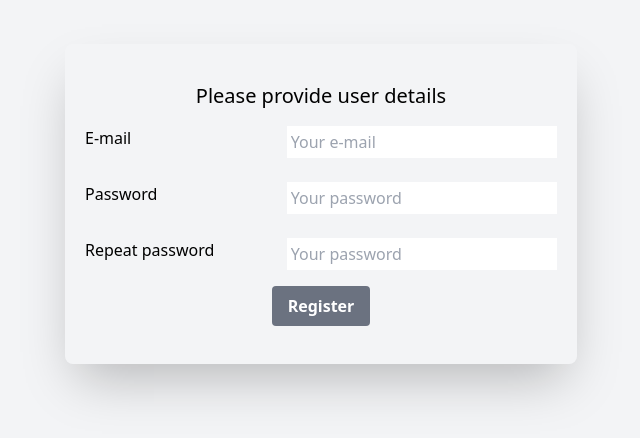
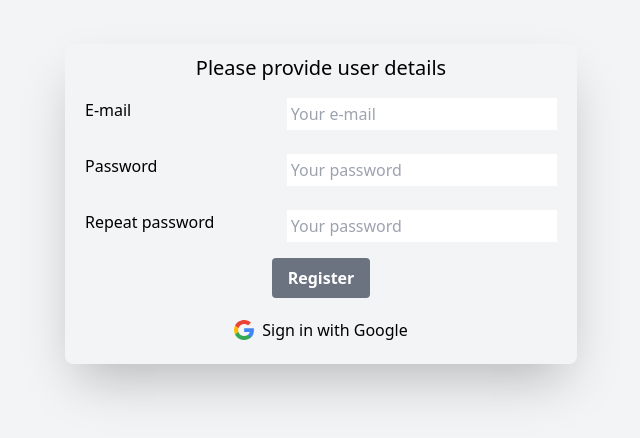
Before and after one commit to gintsgints/wirc, a Vue app: page /register in a window 1280 px wide. Shown: the part 196-634 px from the top of the page, without its empty margins (319-959 px from the left). Built offline with nearby package versions, Linux system fonts and the light colour scheme; no server answers.

Commit message:
Added google auth

```diff
--- a/src/views/Register.vue
+++ b/src/views/Register.vue
@@ -46,21 +46,40 @@
                 type="submit"
                 @click="register()"
             >Register</button>
+            <button @click="signGoogle()" class="flex items-center p-3">
+                <img src="../assets/google.svg" width="20" height="20" alt="Sign in with google" />
+                <div class="pl-2">Sign in with Google</div>
+            </button>
         </div>
     </form>
 </template>
 
 <script setup lang="ts">
+import firebase from 'firebase/app'
 import { useRouter } from 'vue-router'
-import { ref } from 'vue'
+import { onMounted, ref } from 'vue'
 import { auth } from '../plugins/firebase'
 
 const user = ref('')
 const password = ref('')
 const password2 = ref('')
 const error = ref('')
+let provider: firebase.auth.GoogleAuthProvider | null = null
 
 const router = useRouter()
+
+const signGoogle = () => {
+    if (provider) {
+        auth
+            .signInWithPopup(provider)
+            .then((user) => {
+                router.push('/')
+            })
+            .catch((resulterr) => {
+                error.value = resulterr.message
+            })
+    }
+}
 
 const register = () => {
     if (password.value !== password2.value) {
@@ -76,4 +95,8 @@ const register = () => {
             error.value = resulterr.message
         })
 }
+
+onMounted(() => {
+    provider = new firebase.auth.GoogleAuthProvider()
+})
 </script>
```
Also changed, not shown: src/assets/facebook.svg (added), src/assets/google.svg (added).
